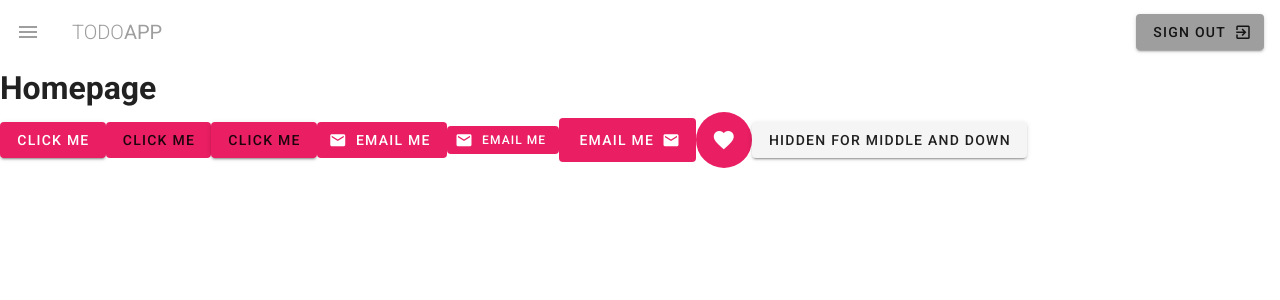
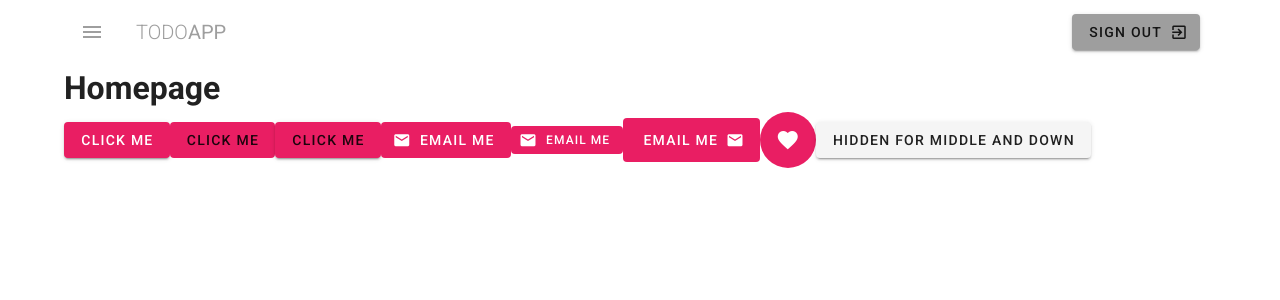
Before and after one commit to braden-w/learn-vuetify-project-management-website, a Nuxt app: page / in a window 1280 px wide. Shown: the top 300 px of the page. Built offline with nearby package versions, Linux system fonts and the light colour scheme.

Commit message:
Formatting for Layout

```diff
--- a/layouts/default.vue
+++ b/layouts/default.vue
@@ -1,6 +1,9 @@
 <template>
   <v-app class="grey lighten-4">
-    <v-content><TheNavBar /> <Nuxt /></v-content>
+    <v-main class="mx-16">
+      <TheNavBar />
+      <div class="mx-24"><Nuxt /></div>
+    </v-main>
   </v-app>
 </template>
 
```
